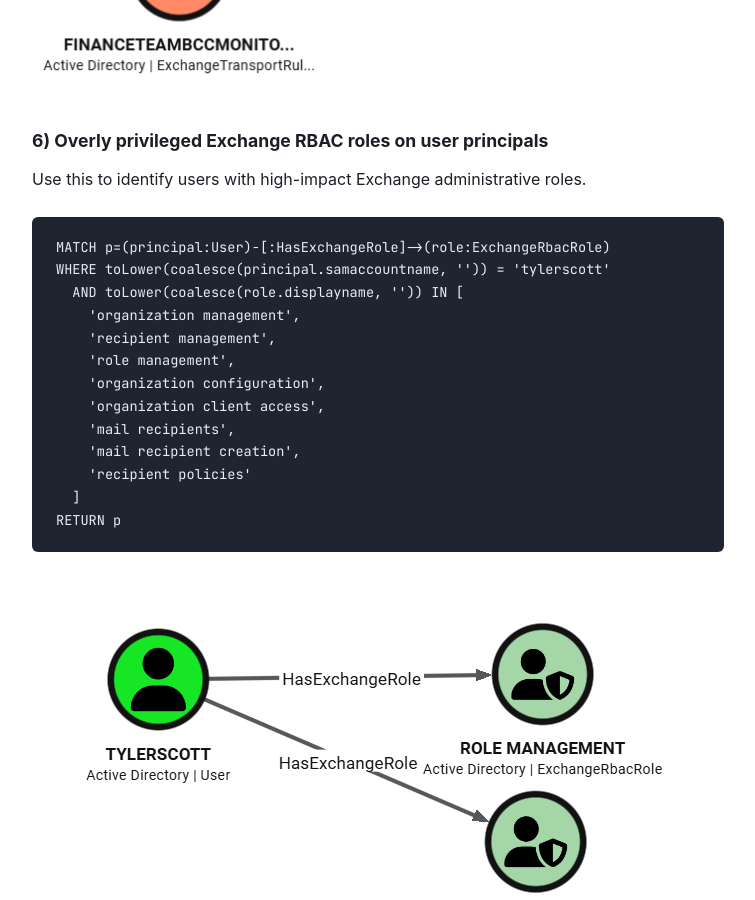
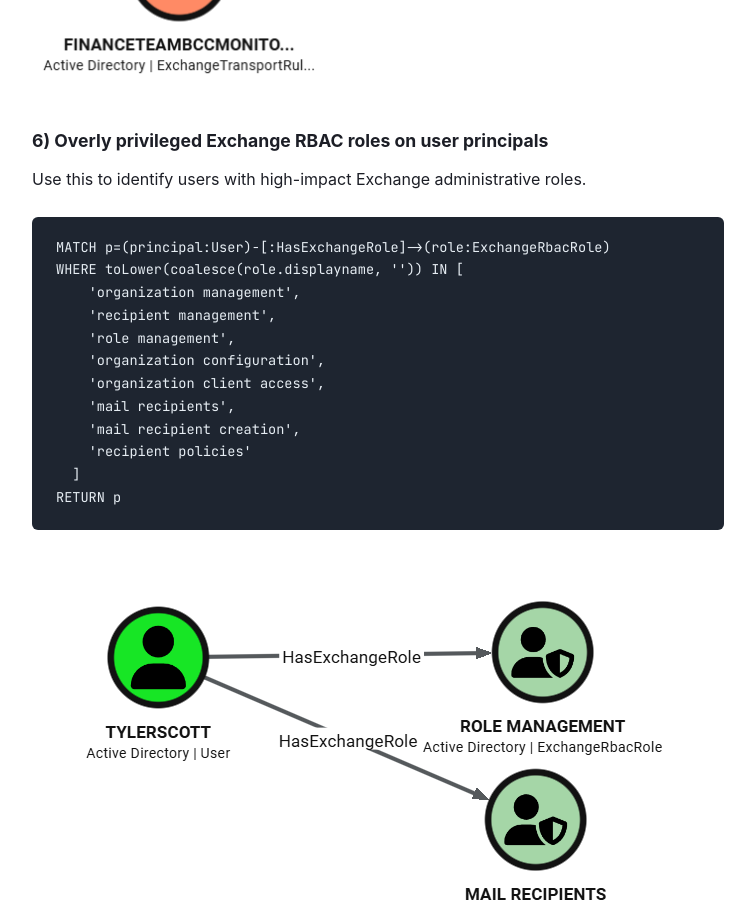
Before and after one commit to FilipPwn/filippwn.github.io, a Jekyll site: the page built from _posts/2026-04-17-exchangehound-bloodhound-opengraph.md, in a window 1280 px wide and 900 px high, scrolled down 9045 px. Shown: the whole window, without its empty margins (262-1017 px from the left). Built offline with Jekyll 4.4.1, drawn with Linux system fonts in a browser that asks for light colours.

Commit message:
Updated TH6 query

````diff
--- a/_posts/2026-04-17-exchangehound-bloodhound-opengraph.md
+++ b/_posts/2026-04-17-exchangehound-bloodhound-opengraph.md
@@ -181,8 +181,7 @@ Use this to identify users with high-impact Exchange administrative roles.
 
 ```cypher
 MATCH p=(principal:User)-[:HasExchangeRole]->(role:ExchangeRbacRole)
-WHERE toLower(coalesce(principal.samaccountname, '')) = 'tylerscott'
-  AND toLower(coalesce(role.displayname, '')) IN [
+WHERE toLower(coalesce(role.displayname, '')) IN [
     'organization management',
     'recipient management',
     'role management',
````
